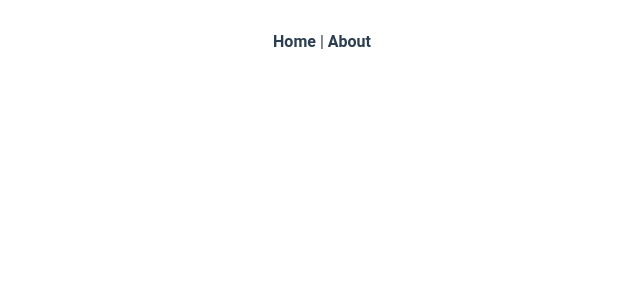
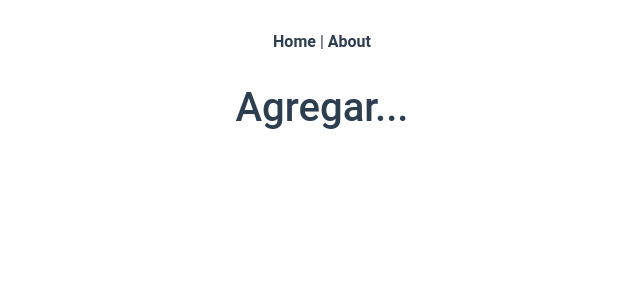
Before and after one commit to Anasu/rayenSalud, a Vue app: page /agregar in a window 1280 px wide. Shown: the top 300 px of the page, without its empty margins (318-958 px from the left). Built offline with nearby package versions, Linux system fonts and the light colour scheme.

Commit message:
Se agrega funcionamiento v-router

```diff
--- a/src/router/index.js
+++ b/src/router/index.js
@@ -11,13 +11,25 @@ const routes = [
     component: Home
   },
   {
-    path: '/about',
-    name: 'About',
-    // route level code-splitting
-    // this generates a separate chunk (about.[hash].js) for this route
-    // which is lazy-loaded when the route is visited.
-    component: () => import(/* webpackChunkName: "about" */ '../views/About.vue')
-  }
+    path: '/agregar',
+    name: 'Agregar',
+    component: () => import(/* webpackChunkName: "about" */ '../views/Agregar.vue')
+  },
+  {
+    path: '/ver',
+    name: 'Detalle',
+    component: () => import(/* webpackChunkName: "about" */ '../views/Detalle.vue')
+  },
+  {
+    path: '/editar',
+    name: 'Editar',
+    component: () => import(/* webpackChunkName: "about" */ '../views/Editar.vue')
+  },
+  {
+    path: '/*',
+    name: 'Not-Found',
+    component: () => import(/* webpackChunkName: "about" */ '../views/NotFound.vue')
+  },
 ]
 
 const router = new VueRouter({
--- /dev/null
+++ b/src/views/Agregar.vue
@@ -0,0 +1,3 @@
+<template>
+  <h1>Agregar...</h1>
+</template>
--- /dev/null
+++ b/src/views/Detalle.vue
@@ -0,0 +1,3 @@
+<template>
+  <h1>Detalle Tutorial</h1>
+</template>
--- /dev/null
+++ b/src/views/Editar.vue
@@ -0,0 +1,3 @@
+<template>
+  <h1>Modificar Tutorial</h1>
+</template>
--- /dev/null
+++ b/src/views/NotFound.vue
@@ -0,0 +1,8 @@
+<template>
+  <div class="not-found">
+    <h2>Ups! Algo salió mal</h2>
+    <p>Pero no te preocupes, puedes volver al inicio haciendo
+      <b-link to="/">click aquí</b-link>
+    </p>
+  </div>
+</template>
```
